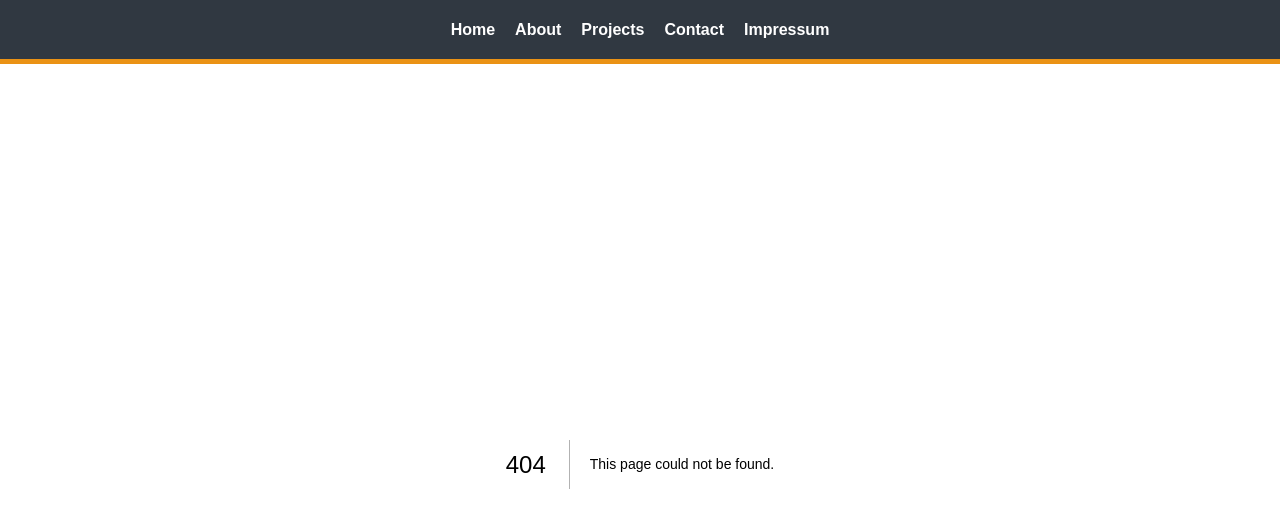
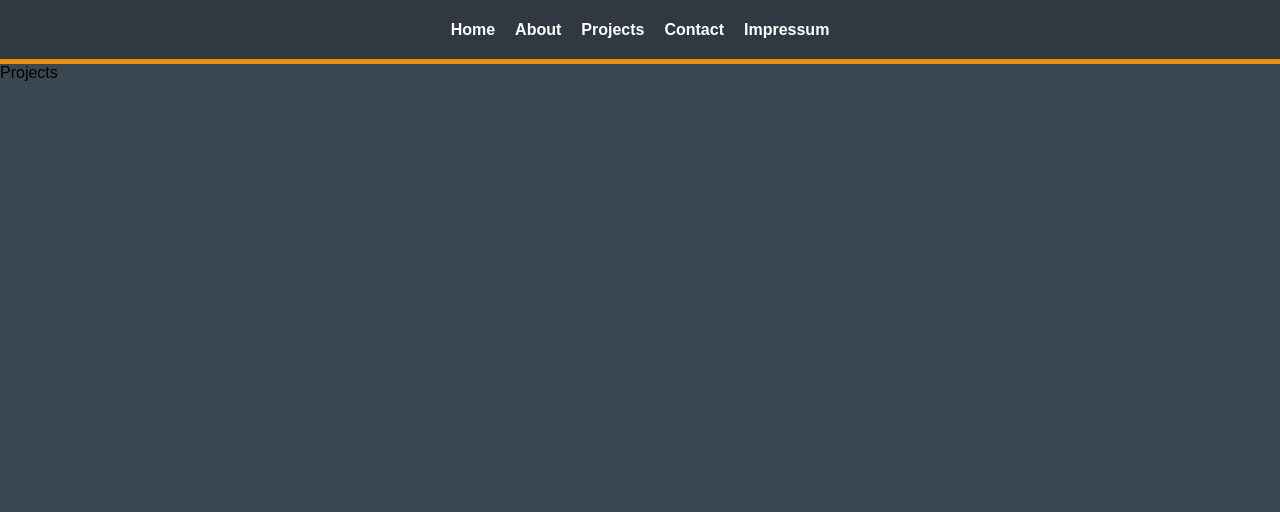
Before and after one commit to Benexdrake/portfolio_website, a Next.js app: page /projects in a window 1280 px wide. Before the commit this address had no page. Shown: the top 512 px of the page. Built offline with nearby package versions, Linux system fonts and the light colour scheme; a web font is replaced by a local one.

Commit message:
creating projects path

```diff
--- /dev/null
+++ b/pages/projects/index.tsx
@@ -0,0 +1,7 @@
+export default function Projects()
+{
+
+    return (
+        <div>Projects</div>
+    )
+}
```
